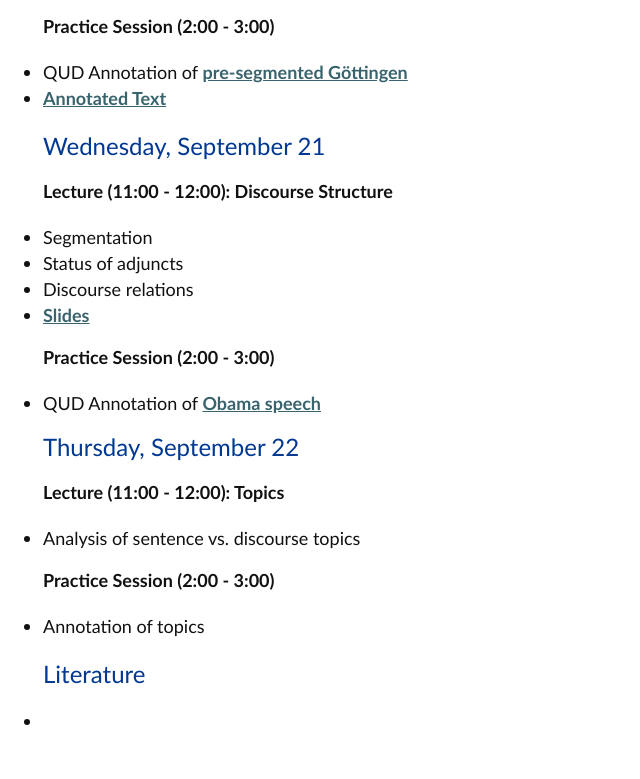
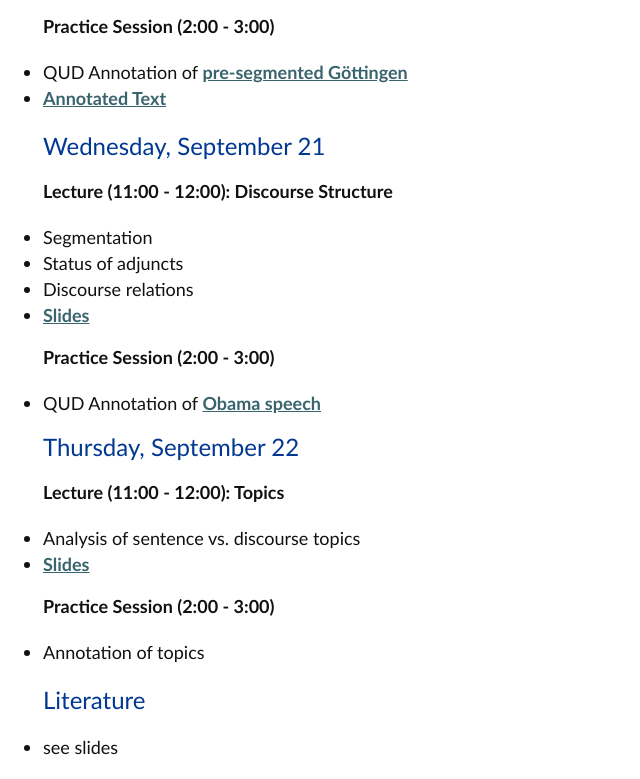
Before and after one commit to intro-qud/intro-qud.github.io, a plain HTML site: page program.html in a window 1280 px wide. Shown: the part 835-1614 px from the top of the page, without its empty margins (0-640 px from the left). Before the commit the page ends 1588 px from the top, so only its background shows below. Drawn offline with Linux system fonts and the light colour scheme.

Commit message:
*** empty log message ***

```diff
--- a/program.html
+++ b/program.html
@@ -115,6 +115,7 @@
 	<p>
 	  <ul>
 	    <li> Analysis of sentence vs. discourse topics
+	      	      <li> <a href="22goettingenLecture4Topics.pdf">Slides</a>
 	  </ul>
 
 	  	  	<p><b>Practice Session (2:00 - 3:00)</b>
@@ -129,7 +130,7 @@
 <h2>Literature</h2>
 <p>
   <ul>
-    <li>
+    <li> see slides
   </ul>
 <!--	<Table cellspacing="0" cellpadding="5" border="10">
 <tr>
```
